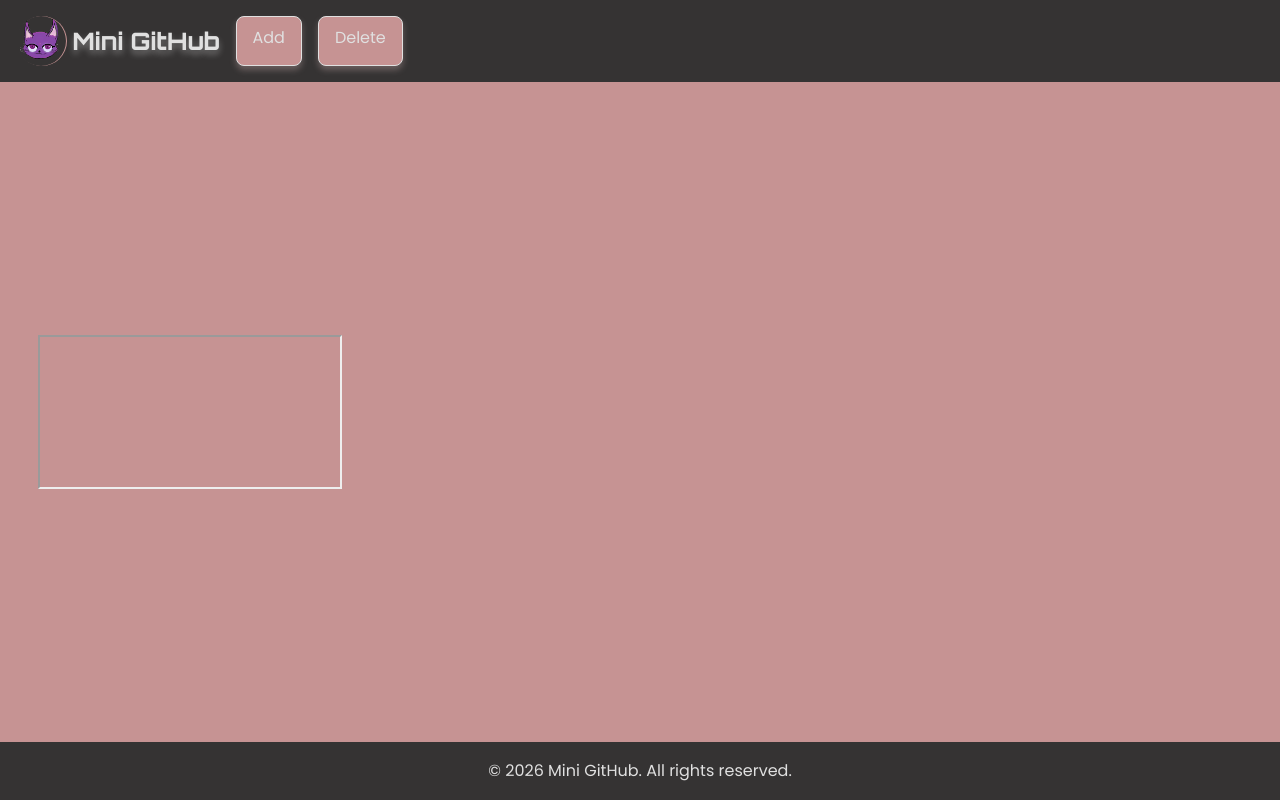
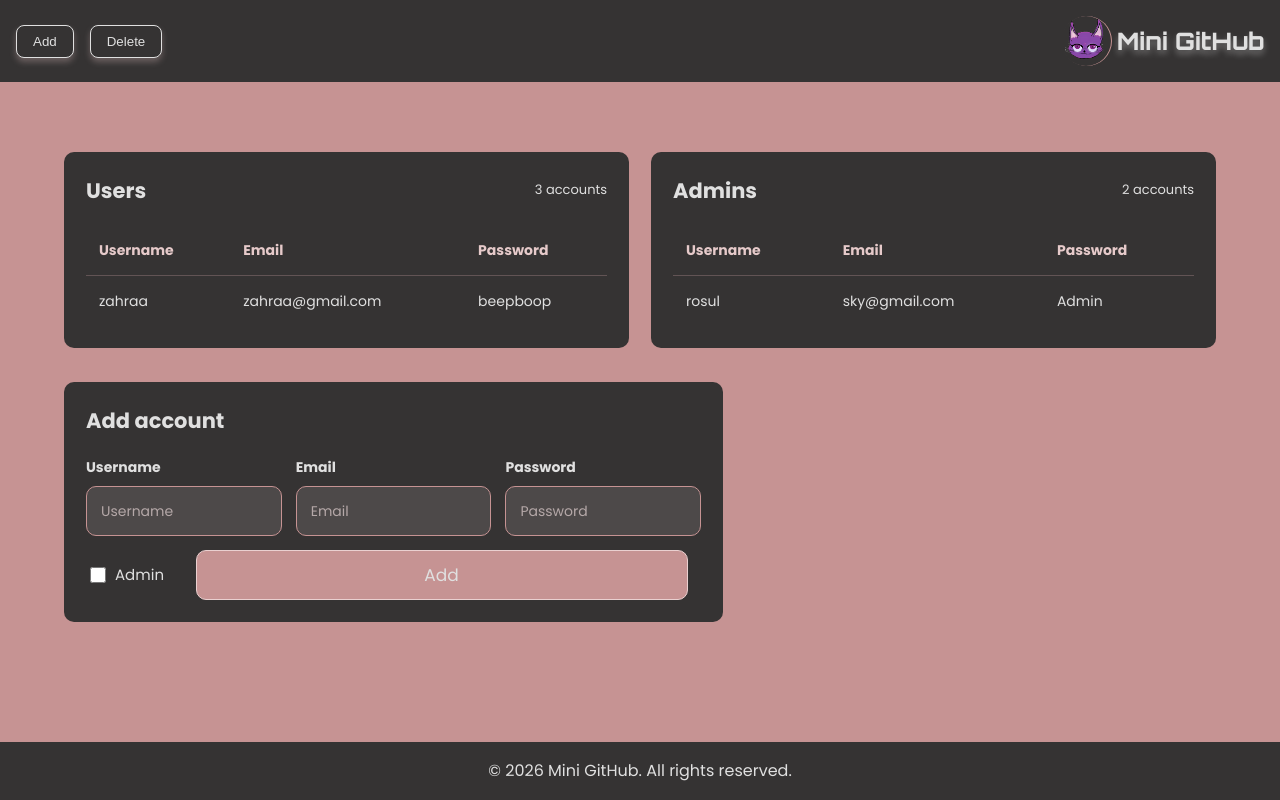
Before and after one commit to Zahraa-007/mini_github, a PHP site: page /admin/admin.html in a window 1280 px wide. Run offline with PHP 8.4, Linux system fonts and the light colour scheme.

Commit message:
fixing the admin dashboard so zahraa wont kill amena

```diff
--- a/frontend/admin/admin.html
+++ b/frontend/admin/admin.html
@@ -1,32 +1,148 @@
 <!doctype html>
 <html lang="en">
   <head>
-    <meta charset="UTF-8" />
-    <meta name="viewport" content="width=device-width, initial-scale=1.0" />
+    <meta charset="UTF-8"/>
+    <meta name="viewport" content="width=device-width, initial-scale=1.0"/>
     <title>Admin | Mini GitHub</title>
 
-    <link rel="stylesheet" href="../styles/style.css" />
-    <link rel="stylesheet" href="../styles/header.css" />
-    <link rel="stylesheet" href="../styles/footer.css" />
-    <link rel="stylesheet" href="../styles/components.css" />
-    <link rel="stylesheet" href="../styles/index.css" />
+    <link rel="stylesheet" href="../styles/style.css"/>
+    <link rel="stylesheet" href="../styles/header.css"/>
+    <link rel="stylesheet" href="../styles/footer.css"/>
+    <link rel="stylesheet" href="../styles/components.css"/>
+    <link rel="stylesheet" href="../styles/register.css"/>
+    <link rel="stylesheet" href="../styles/admin_dashboard.css"/>
   </head>
   <body>
     <div class="header">
-      <div class="navbar">
-        <div class="logo">
-          <img src="../assets/logo.png" alt="Mini GitHub Logo" />
-          <h2>Mini GitHub</h2>
-        </div>
-        <a href="add.html" target="main" class="primary-button">Add</a>
-        <a href="delete.html" target="main" class="primary-button">Delete</a>
+        <div class="navbar">
+          <button class="secondary-button mode-button active" type="button" data-mode="add" aria-pressed="true">Add</button>
+      <button class="secondary-button mode-button" type="button" data-mode="delete" aria-pressed="false">Delete</button>
+      </div>
+      <div class="logo">
+        <img src="../assets/logo.png" alt="Mini GitHub Logo"/>
+        <h2>Mini GitHub</h2>
       </div>
     </div>
-    <main class="main">
-        <iframe class="edit" name="main" href=""> </iframe>
-    </main>
+  <main class="page-content">
+    <section class="dashboard" aria-labelledby="dashboard-title">
+      <h1 id="dashboard-title" class="visually-hidden">User administration</h1>
+    <div class="tables-grid">
+        <section class="table-panel" id="users-table">
+          <div class="panel-heading">
+            <h2>Users</h2>
+            <span class="count">3 accounts</span>
+          </div>
+          <div class="table-scroll">
+            <table>
+              <thead>
+                <tr>
+                  <th scope="col">Username</th>
+                  <th scope="col">Email</th>
+                  <th scope="col">Password</th>
+                </tr>
+              </thead>
+              <tbody>
+                <tr>
+                  <td>zahraa</td>
+                  <td>zahraa@gmail.com</td>
+                  <td>beepboop</td>
+                </tr>
+              </tbody>
+            </table>
+          </div>
+        </section>
+
+        <section class="table-panel" id="admins-table">
+          <div class="panel-heading">
+            <h2>Admins</h2>
+            <span class="count">2 accounts</span>
+          </div>
+          <div class="table-scroll">
+            <table>
+              <thead>
+                <tr>
+                  <th scope="col">Username</th>
+                  <th scope="col">Email</th>
+                  <th scope="col">Password</th>
+                </tr>
+              </thead>
+              <tbody>
+                <tr>
+                  <td>rosul</td>
+                  <td>sky@gmail.com</td>
+                  <td>Admin</td>
+                </tr>
+              </tbody>
+            </table>
+          </div>
+        </section>
+      </div>
+      <div class="forms-grid">
+        <section class="form-panel" id="add-user" data-panel="add">
+          <h2>Add account</h2>
+          <form action="#" method="post">
+            <label>
+              Username
+              <input type="text" name="username" placeholder="Username" required>
+            </label>
+            <label>
+              Email
+              <input type="email" name="email" placeholder="Email" required>
+            </label>
+            <label>
+              Password
+              <input type="password" name="password" placeholder="Password" required>
+            </label>
+            <label class="checkbox-label">
+              <input type="checkbox" name="is_admin">
+              <span>Admin</span>
+            </label>
+            <button class="button submit-button" type="submit">Add</button>
+          </form>
+        </section>
+
+        <section class="form-panel delete-panel is-hidden" id="delete-user" data-panel="delete" hidden>
+          <h2>Delete account</h2>
+          <form action="#" method="post">
+            <label>
+              Username
+              <input type="text" name="delete_username" placeholder="Username" required>
+            </label>
+            <label class="checkbox-label">
+              <input type="checkbox" name="delete_admin">
+              <span>Admin</span>
+            </label>
+            <button class="button submit-button" type="submit">Delete</button>
+          </form>
+        </section>
+      </div>
+    </section>
+  </main>
+
     <div class="footer">
       <p>&copy; 2026 Mini GitHub. All rights reserved.</p>
     </div>
+  <script>
+    const modeButtons = document.querySelectorAll(".mode-button");
+    const formPanels = document.querySelectorAll("[data-panel]");
+
+    modeButtons.forEach((button) => {
+      button.addEventListener("click", () => {
+        const selectedMode = button.dataset.mode;
+
+        modeButtons.forEach((item) => {
+          const isActive = item === button;
+          item.classList.toggle("active", isActive);
+          item.setAttribute("aria-pressed", String(isActive));
+        });
+
+        formPanels.forEach((panel) => {
+          const shouldShow = panel.dataset.panel === selectedMode;
+          panel.hidden = !shouldShow;
+          panel.classList.toggle("is-hidden", !shouldShow);
+        });
+      });
+    });
+  </script>
   </body>
 </html>
--- /dev/null
+++ b/frontend/styles/admin_dashboard.css
@@ -0,0 +1,312 @@
+body {
+  min-height: 100vh;
+  margin: 0;
+  display: flex;
+  flex-direction: column;
+
+}
+.actions {
+  display: flex;
+  align-items: center;
+  gap: 18px;
+}
+
+.button {
+  display: inline-flex;
+  align-items: center;
+  justify-content: center;
+  min-height: 50px;
+  padding: 0 20px;
+  border: 1px solid #ead0d0;
+  border-radius: 10px;
+  background: var(--secondary-color);
+  color: var(--text-color-color);
+  box-shadow: var(--shadow-color-color);
+  font: inherit;
+  font-size: 17px;
+  text-decoration: none;
+  cursor: pointer;
+  transition: background .18s ease, transform .18s ease;
+}
+.button:hover {
+  background: var(--field);
+  transform: translateY(-1px);
+}
+
+.page-content {
+  width: 100%;
+  flex: 1;
+  padding: 70px 5vw 55px;
+}
+
+.dashboard {
+  width: min(1320px, 100%);
+  margin: 0 auto;
+}
+
+.visually-hidden {
+  position: absolute;
+  width: 1px;
+  height: 1px;
+  padding: 0;
+  margin: -1px;
+  overflow: hidden;
+  clip: rect(0, 0, 0, 0);
+  white-space: nowrap;
+  border: 0;
+}
+
+.table-tabs {
+  display: grid;
+  grid-template-columns: 1fr 1fr;
+  gap: 2px;
+  margin: 0 auto 38px;
+}
+
+.tab {
+  min-height: 92px;
+  display: grid;
+  place-items: center;
+  padding: 16px;
+  border-radius: 10px;
+  background: var(--primary-color);
+  color: var(--text-color);
+  font-size: clamp(23px, 2vw, 30px);
+  font-weight: 800;
+  text-decoration: none;
+  box-shadow: var(--shadow-color);
+  transition: background .18s ease;
+}
+
+.tab:hover,
+.tab:focus-visible {
+  background: #484344;
+}
+
+.tab.active {
+  outline: 2px solid rgba(255, 255, 255, .13);
+}
+
+.tables-grid {
+  display: grid;
+  grid-template-columns: 1fr 1fr;
+  gap: 22px;
+}
+
+.table-panel,
+.form-panel {
+  min-width: 0;
+  padding: 22px;
+  border-radius: 10px;
+  background: var(--primary-color);
+  box-shadow: var(--shadow-color);
+}
+.panel-heading {
+  display: flex;
+  align-items: center;
+  justify-content: space-between;
+  gap: 12px;
+  margin-bottom: 17px;
+}
+
+.panel-heading h2,
+.form-panel h2 {
+  margin: 0;
+  font-size: 21px;
+}
+
+.count {
+  font-size: 13px;
+}
+
+.table-scroll {
+  overflow-x: auto;
+}
+
+table {
+  width: 100%;
+  border-collapse: collapse;
+  text-align: left;
+  white-space: nowrap;
+}
+
+th,
+td {
+  padding: 14px 13px;
+  border-bottom: 1px solid #625455;
+}
+
+th {
+  color: #e6caca;
+  font-size: 14px;
+  font-weight: 700;
+}
+
+td {
+  color: var(--text-color);
+  font-size: 14px;
+}
+
+tbody tr:last-child td {
+  border-bottom: 0;
+}
+
+tbody tr:hover {
+  background: rgba(255, 255, 255, .045);
+}
+
+
+
+.forms-grid {
+  display: grid;
+  grid-template-columns: 1.4fr 1fr;
+  gap: 22px;
+  margin-top: 34px;
+}
+
+.form-panel h2 {
+  margin-bottom: 18px;
+}
+
+form {
+  display: flex;
+  align-items: end;
+  flex-wrap: wrap;
+  gap: 14px;
+}
+
+form > label:not(.checkbox-label) {
+  display: flex;
+  flex: 1 1 170px;
+  flex-direction: column;
+  gap: 8px;
+  color: var(--text-color);
+  font-size: 14px;
+  font-weight: 700;
+}
+
+input[type="text"],
+input[type="email"],
+input[type="password"] {
+  width: 100%;
+  min-width: 0;
+  height: 50px;
+  padding: 0 14px;
+  border: 1px solid var(--secondary-color);
+  border-radius: 10px;
+  outline: none;
+  background: var(--field);
+  color: var(--text-color);
+  font: inherit;
+  font-weight: 400;
+}
+
+input::placeholder {
+  color: #b5a8a8;
+}
+
+input:focus {
+  border-color: #f0d2d2;
+  box-shadow: 0 0 0 3px rgba(215, 170, 170, .18);
+}
+
+.checkbox-label {
+  min-height: 50px;
+  display: inline-flex;
+  align-items: center;
+  gap: 9px;
+  padding: 0 4px;
+  font-size: 15px;
+}
+
+.checkbox-label input {
+  width: 16px;
+  height: 16px;
+  accent-color: var(--secondary-colo);
+}
+
+.submit-button {
+  min-width: 80%;
+  margin-right: auto;
+  margin-left: auto;
+}
+
+.delete-panel form {
+  align-items: end;
+}
+
+@media (max-width: 900px) {
+  .page-content {
+    padding: 45px 4vw;
+  }
+
+  .tables-grid,
+  .forms-grid {
+    grid-template-columns: 1fr;
+  }
+
+  .table-tabs {
+    margin-bottom: 25px;
+  }
+}
+
+@media (max-width: 600px) {
+  .topbar {
+    min-height: 76px;
+    padding: 12px;
+  }
+
+  .actions {
+    gap: 8px;
+  }
+
+  .actions .button {
+    min-height: 42px;
+    padding: 0 13px;
+    font-size: 14px;
+  }
+
+  .brand {
+    gap: 6px;
+    font-size: 18px;
+  }
+
+  .brand-mark {
+    width: 38px;
+    height: 38px;
+    font-size: 22px;
+  }
+
+  .tab {
+    min-height: 68px;
+    font-size: 21px;
+  }
+
+  .table-panel,
+  .form-panel {
+    padding: 16px;
+  }
+
+  form {
+    align-items: stretch;
+  }
+
+  form > label:not(.checkbox-label) {
+    flex-basis: 100%;
+  }
+
+  .submit-button {
+    width: 100%;
+    margin-left: 0;
+  }
+
+  .footer {
+    font-size: 14px;
+  }
+}
+
+/* Top Add/Delete controls */
+
+.form-panel[hidden] {
+  display: none !important;
+}
--- a/frontend/styles/style.css
+++ b/frontend/styles/style.css
@@ -11,7 +11,9 @@
   --primary-color: #353333;
   --secondary-color: #c69393;
   --text-color: #e0e0e0;
+  --field: #9b8f8f3c;
   --shadow-color:rgba(237, 203, 203, 0.289);
+
 }
 
 /*zahraa original colors here */
```
Also changed, not shown: frontend/admin/add.html (deleted, +0 -51 lines), frontend/admin/delete.html (deleted, +0 -43 lines), frontend/styles/admin.css (+0 -128 lines).
